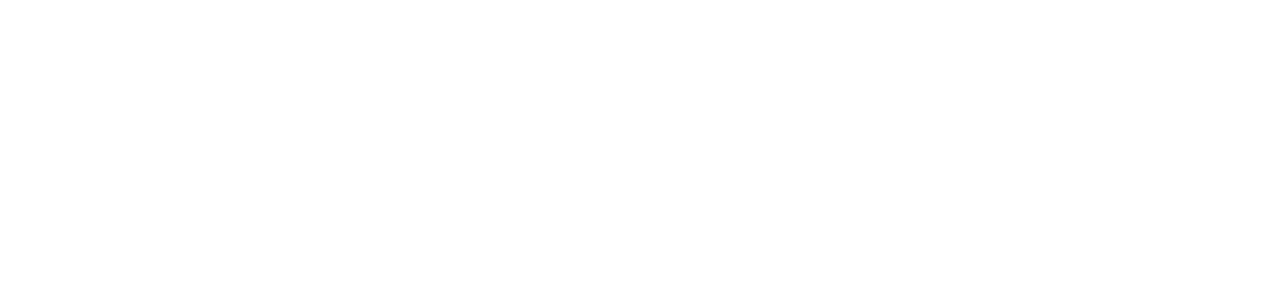
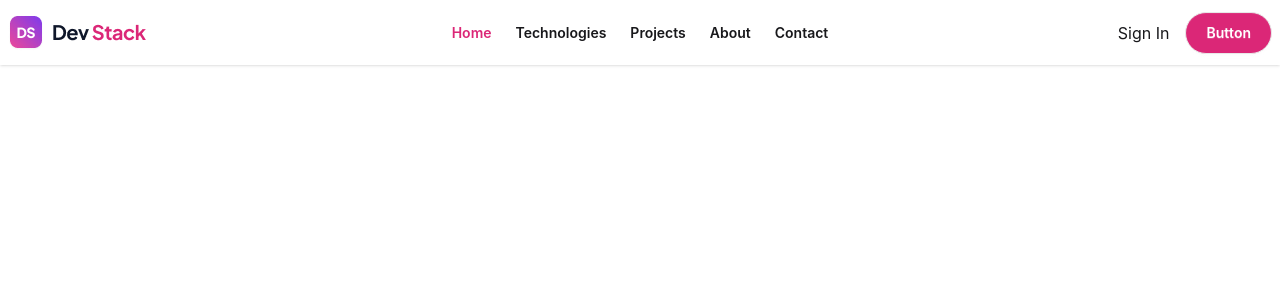
Before and after one commit to shamsu082277/Dev-Stack, a React (Vite) app: page / in a window 1280 px wide. Shown: the top 300 px of the page. Built offline with nearby package versions, Linux system fonts and the light colour scheme.

Commit message:
Navbar Update

```diff
--- a/src/components/Navbar.tsx
+++ b/src/components/Navbar.tsx
@@ -1,5 +1,44 @@
 const Navbar = () => {
+    return (
+        <div className="bg-base-100 shadow-sm">
+            <div className="navbar container mx-auto ">
+            <div className="navbar-start">
+                <div className="dropdown">
+                    <div tabIndex={0} role="button" className="btn btn-ghost lg:hidden">
+                        <img src="/src/assets/hamburger.png" alt="" />
+                    </div>
+                    <ul
+                        tabIndex={-1}
+                        className="menu menu-sm dropdown-content bg-base-100 rounded-box z-1 mt-3 w-52 p-2 shadow">
+                        <li><a className="text-[#DB2777]">Home</a></li>
+                    <li><a>Technologies</a></li>
+                    <li><a>Projects</a></li>
+                    <li><a>About</a></li>
+                    <li><a>Contact</a></li>
+                    </ul>
+                </div>
+                <a href="/" className="hidden lg:flex"><img src="/src/assets/logo-text.png" alt="" /></a>
+            </div>
+            <div className="flex lg:hidden">
+                <a href="/"><img src="/src/assets/logo-text.png" alt="" /></a>
+            </div>
+            <div className="navbar-center hidden lg:flex">
+                <ul className="menu menu-horizontal px-1 font-semibold">
+                    <li><a className="text-[#DB2777]">Home</a></li>
+                    <li><a>Technologies</a></li>
+                    <li><a>Projects</a></li>
+                    <li><a>About</a></li>
+                    <li><a>Contact</a></li>
 
+                </ul>
+            </div>
+            <div className="navbar-end flex gap-4">
+                <a href="/">Sign In</a>
+                <a className="btn rounded-full text-white bg-[#DB2777] p-5 ">Button</a>
+            </div>
+        </div>
+        </div>
+    );
 };
 
 export default Navbar;
```
Also changed, not shown: src/assets/hamburger.png (added).
